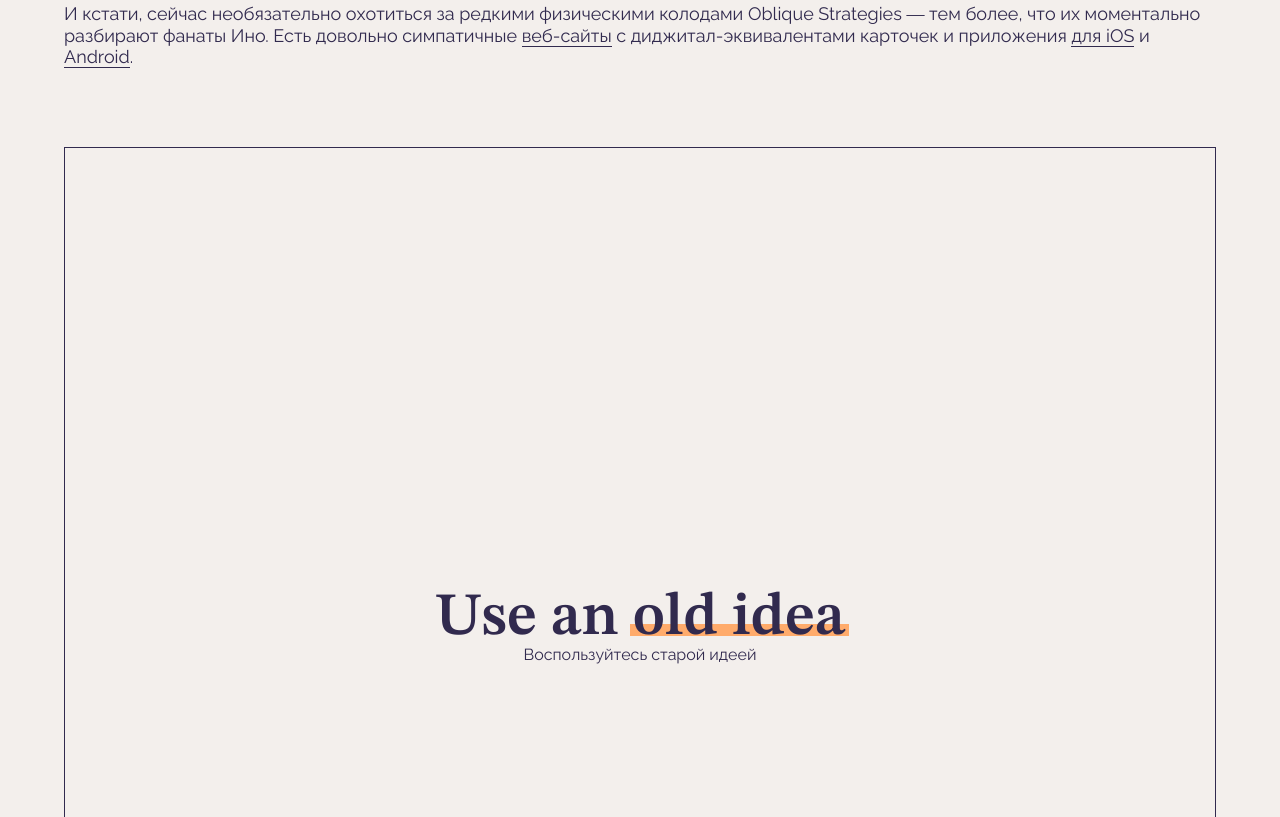
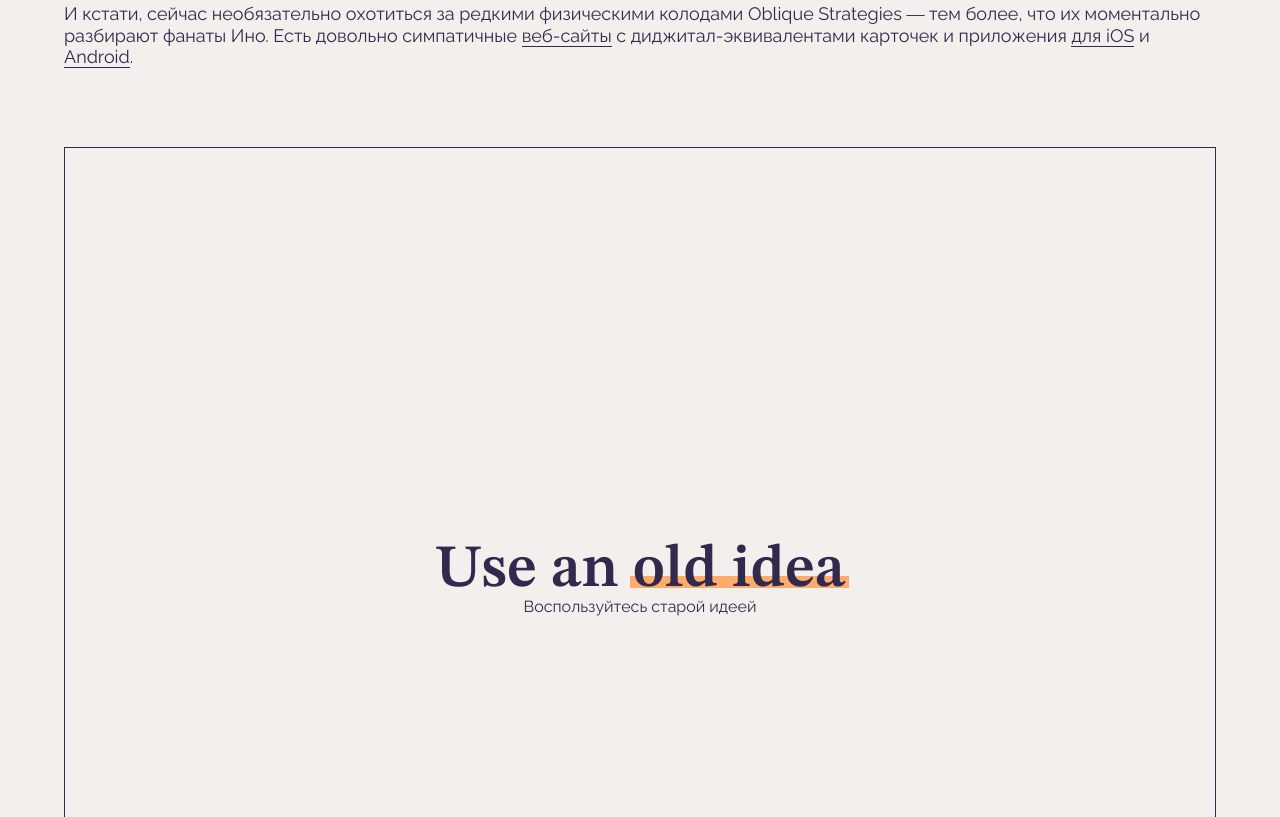
Before and after one commit to KingViktorNik/karty-podskazhut, a plain HTML site: page index.html in a window 1280 px wide. Shown: the part 2363-3180 px from the top of the page. Drawn offline with Linux system fonts and the light colour scheme.

Commit message:
fix: добавил aspect-ratio

```diff
--- a/styles/style.css
+++ b/styles/style.css
@@ -217,9 +217,8 @@ figure {
   align-content: center;
   margin: 7% 0 0;
   border: 1px solid var(--text-color, #312A4E);
-  padding: 10vi;
-  inline-size: 100%;
-  block-size: calc(3 / 4 * 100vi);
+  padding: 20px;
+  aspect-ratio: 4 / 3;
 }
 
 .theme_dark .content__card {
```
